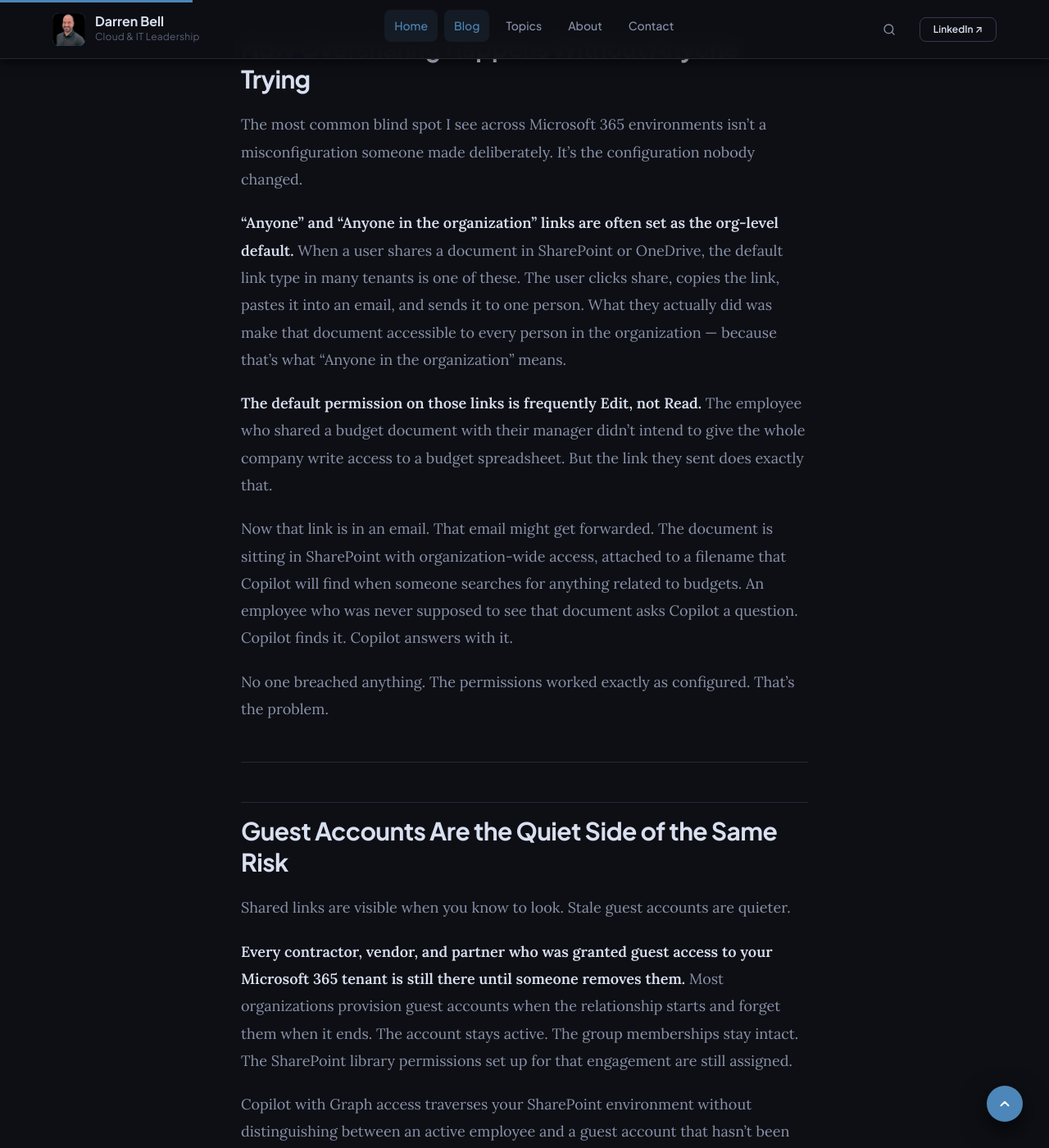
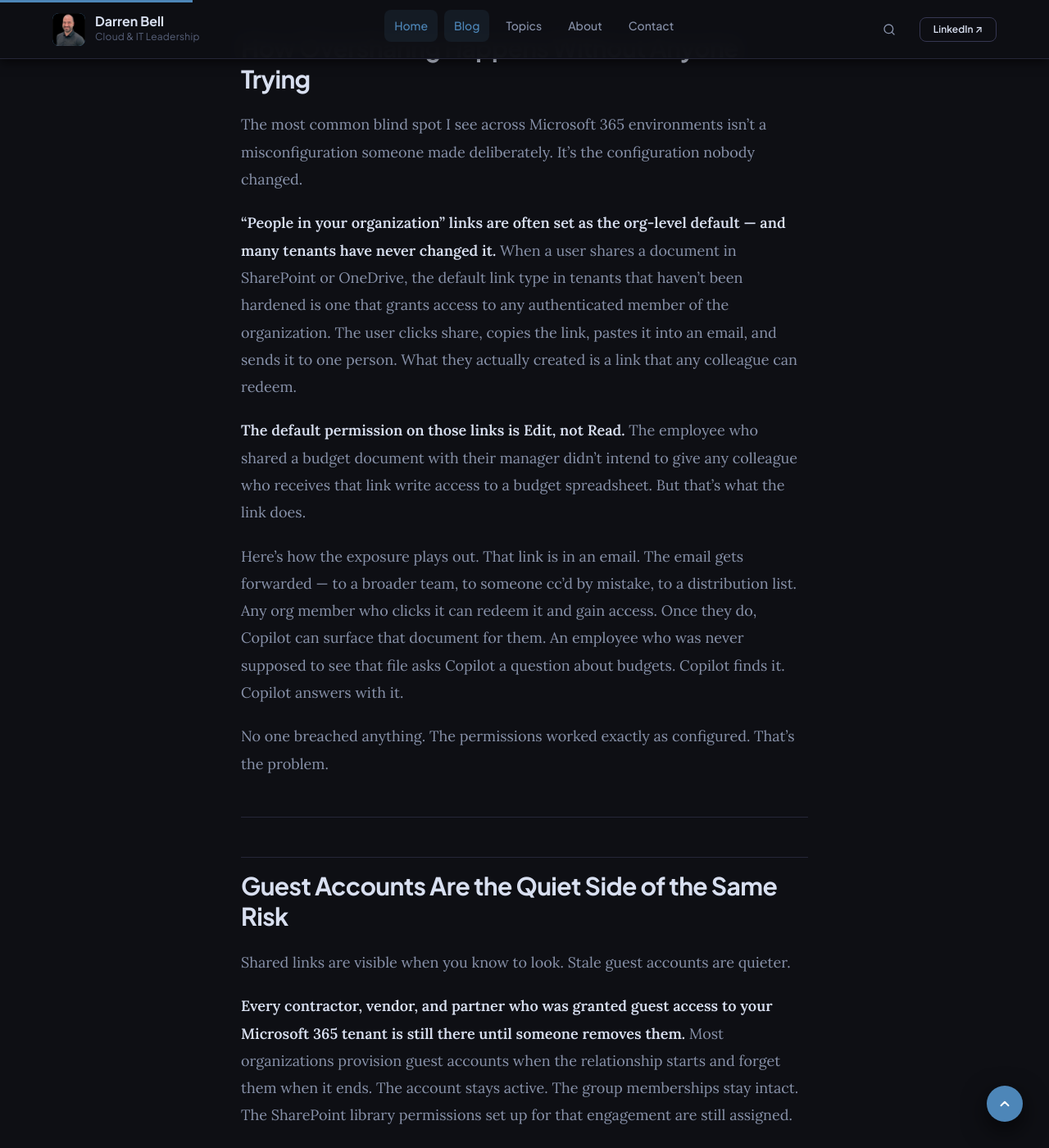
Before and after one commit to darrenbell09/DB_Blog, a Jekyll site: the page built from _posts/2026-04-10-microsoft-365-ai-readiness-permissions.md, in a window 1280 px wide and 1400 px high, scrolled down 1079 px. Shown: the whole window at 82% size. Built offline with Jekyll 4.4.1, drawn with Linux system fonts in a browser that asks for light colours; comment, search, counter and statistics services are not loaded; some of the changed text lies outside the part shown.

Commit message:
Fix technical inaccuracies in Copilot/permissions post
- Correct link type terminology: 'Anyone in org' → 'People in your organization'
- Fix Copilot discovery mechanism: links must be redeemed before Copilot
  can surface content; risk comes from forwarding, not org-wide indexing
- Note Microsoft's July 2024 default link type change for context

https://claude.ai/code/session_017PKE5vkCB3o9Qj9NWR6azF

```diff
--- a/_posts/2026-04-10-microsoft-365-ai-readiness-permissions.md
+++ b/_posts/2026-04-10-microsoft-365-ai-readiness-permissions.md
@@ -22,11 +22,11 @@ Microsoft Copilot respects Microsoft's permissions model exactly. It won't surfa
 
 The most common blind spot I see across Microsoft 365 environments isn't a misconfiguration someone made deliberately. It's the configuration nobody changed.
 
-**"Anyone" and "Anyone in the organization" links are often set as the org-level default.** When a user shares a document in SharePoint or OneDrive, the default link type in many tenants is one of these. The user clicks share, copies the link, pastes it into an email, and sends it to one person. What they actually did was make that document accessible to every person in the organization — because that's what "Anyone in the organization" means.
+**"People in your organization" links are often set as the org-level default — and many tenants have never changed it.** When a user shares a document in SharePoint or OneDrive, the default link type in tenants that haven't been hardened is one that grants access to any authenticated member of the organization. The user clicks share, copies the link, pastes it into an email, and sends it to one person. What they actually created is a link that any colleague can redeem.
 
-**The default permission on those links is frequently Edit, not Read.** The employee who shared a budget document with their manager didn't intend to give the whole company write access to a budget spreadsheet. But the link they sent does exactly that.
+**The default permission on those links is Edit, not Read.** The employee who shared a budget document with their manager didn't intend to give any colleague who receives that link write access to a budget spreadsheet. But that's what the link does.
 
-Now that link is in an email. That email might get forwarded. The document is sitting in SharePoint with organization-wide access, attached to a filename that Copilot will find when someone searches for anything related to budgets. An employee who was never supposed to see that document asks Copilot a question. Copilot finds it. Copilot answers with it.
+Here's how the exposure plays out. That link is in an email. The email gets forwarded — to a broader team, to someone cc'd by mistake, to a distribution list. Any org member who clicks it can redeem it and gain access. Once they do, Copilot can surface that document for them. An employee who was never supposed to see that file asks Copilot a question about budgets. Copilot finds it. Copilot answers with it.
 
 No one breached anything. The permissions worked exactly as configured. That's the problem.
 
@@ -48,7 +48,7 @@ The engineers in your organization who manage Microsoft 365 already know this. T
 
 Getting ready for Copilot isn't a one-time project. It's a posture shift that requires ongoing discipline. Here's what the organizations that do it right actually change:
 
-**Harden the global sharing configuration.** Set the default link type to Specific people. Change the default permission to Read. These two settings alone stop new oversharing before it accumulates. They don't fix what's already there — but they stop it from getting worse.
+**Harden the global sharing configuration.** Set the default link type to Specific people. Change the default permission to Read. Microsoft changed the out-of-the-box default to Specific people in July 2024 — but any tenant created before that may still be running the old default, and even new tenants need this verified. These two settings stop new oversharing before it accumulates. They don't fix what's already there — but they stop it from getting worse.
 
 **Set link expiration policies.** Sharing links should have a maximum lifetime. External links especially. Most tenants have no expiration configured, which means links created three years ago are still live and still granting access.
 
@@ -68,7 +68,7 @@ Permission sprawl in Microsoft 365 has always been a governance problem. Most or
 
 Copilot changes the consequence, not the root cause.
 
-A forgotten "Anyone in the organization" link used to mean one document was more accessible than intended. With Copilot, that same link means the document is now findable and summarizable by anyone in the organization who asks the right question — whether they were supposed to have access to it or not.
+A forgotten "People in your organization" link used to mean one document was more accessible than intended — a risk that materialized only if someone stumbled across it. With Copilot, the risk materializes the moment that link gets forwarded to someone who wasn't supposed to have it. They redeem it. They have access. Copilot can now answer their questions using content they were never meant to see.
 
 The data exposure risk here isn't about Microsoft reading your files or an LLM provider training on your content. It's internal. It's an employee in one department using Copilot to surface information from another department that was never meant to be shared — because someone sent an email with the wrong default link three years ago.
 
```
